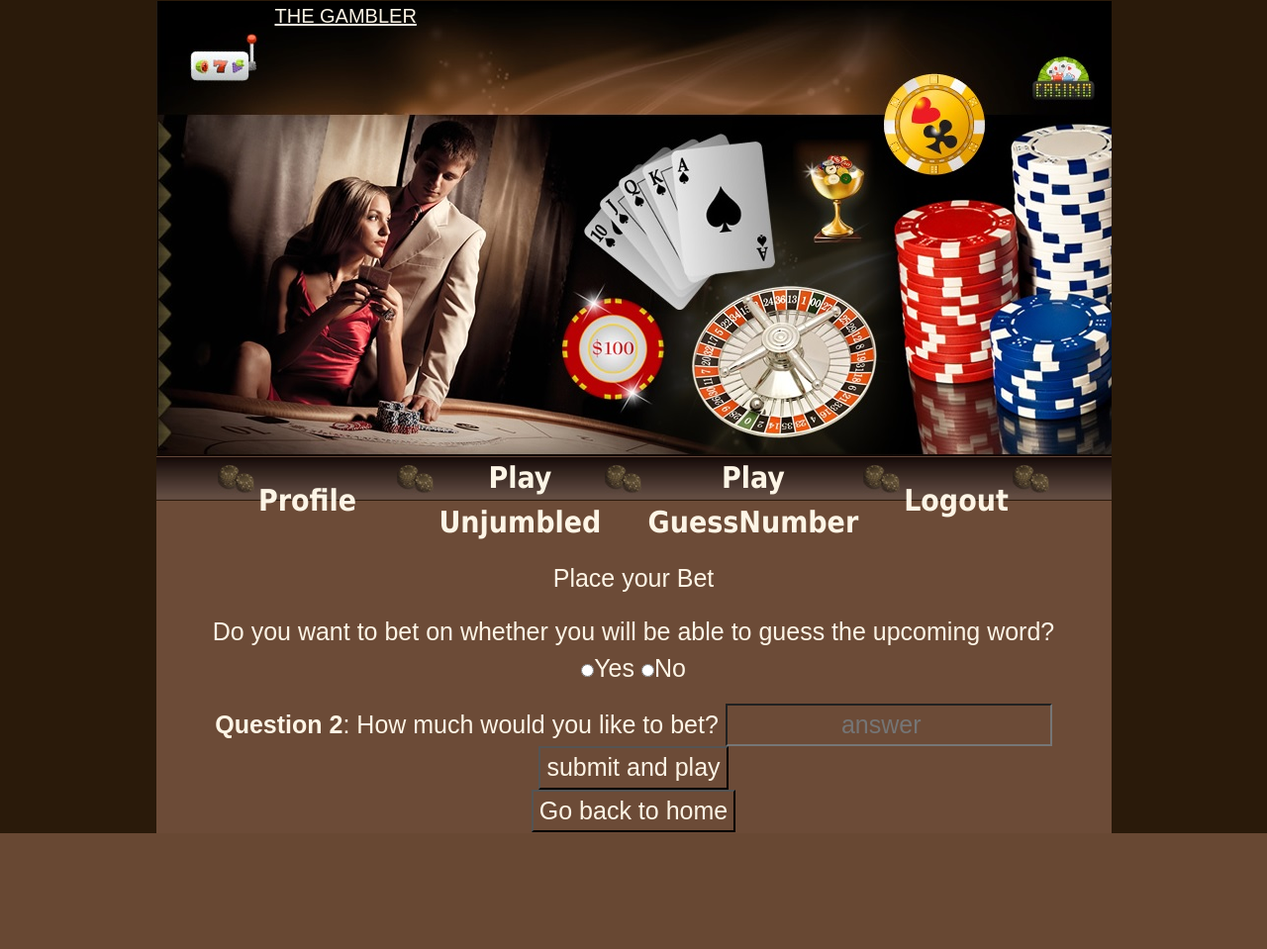
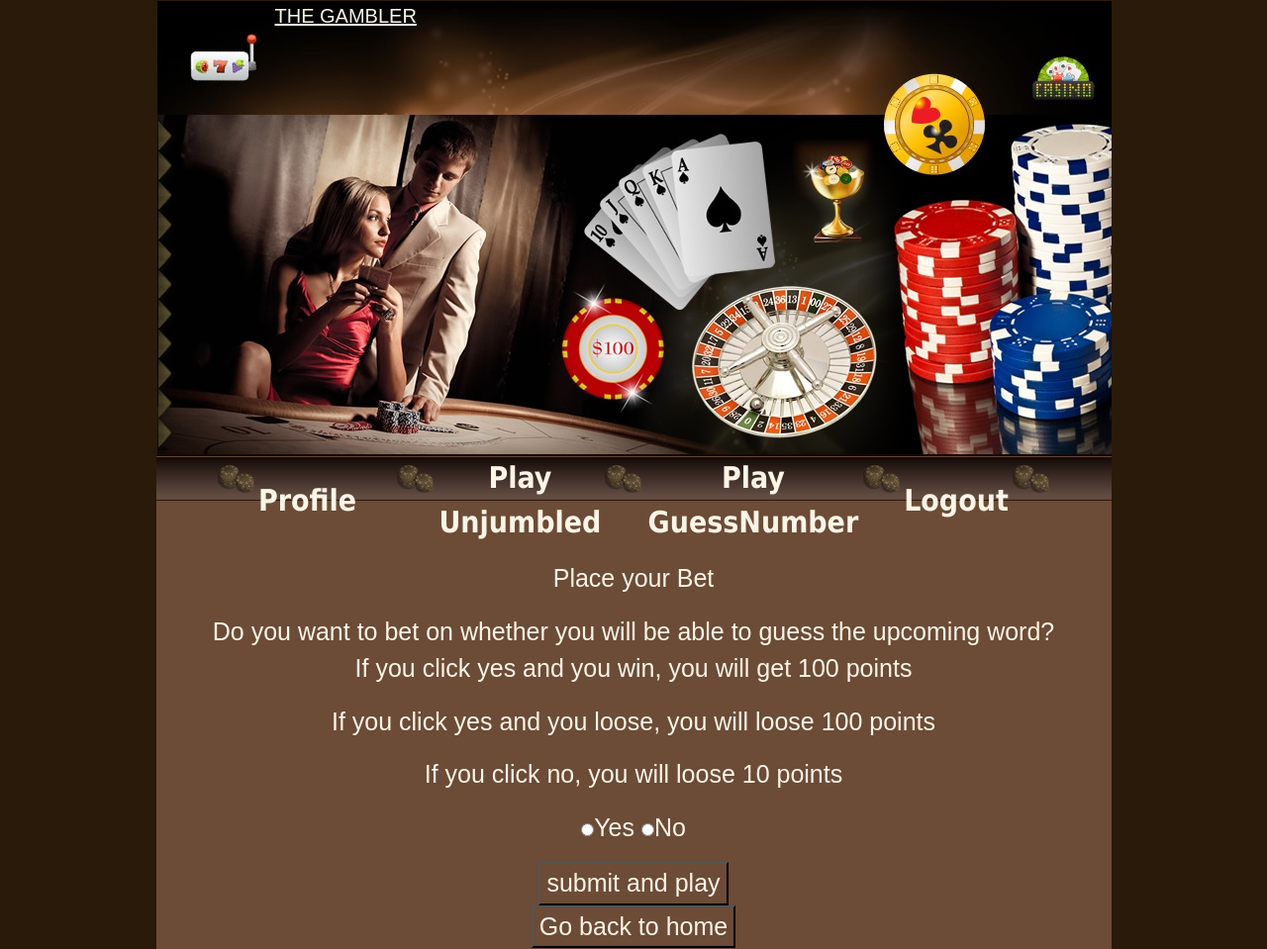
Before and after one commit to parasmehan123/theGambler, a Django app: page /placebid/ in a window 1280 px wide. Shown: the whole page at 99% size. Before the commit the page ends 842 px from the top, so only its background shows below. Run offline with Django 3.2, Linux system fonts and the light colour scheme; the visitor is signed in with stand-in values (Sample User, id 1); some libraries are stand-ins or nearby versions.

Commit message:
Update placebid.html

```diff
--- a/users/templates/users/placebid.html
+++ b/users/templates/users/placebid.html
@@ -7,12 +7,13 @@
 	<form margin="0"  style="font-size:25px;color:OldLace ;background-color:#6C4B37;" width="250px" align="centre" action="{% url 'play' %}" method="get">
 		{{ form|crispy }}
 		<STRONG style="font-size:25px;text-align:center;color:OldLace "></STRONG>Do you want to bet on whether you will be able to guess the upcoming word?
+		<p style="font-size:25px;text-align:center;color:OldLace ">If you click yes and you win, you will get 100 points</p>
+		<p style="font-size:25px;text-align:center;color:OldLace ">If you click yes and you loose, you will loose 100 points</p>
+		<p style="font-size:25px;text-align:center;color:OldLace ">If you click no, you will loose 10 points</p>
 		<p>
 		<INPUT TYPE="radio" NAME="q1" VALUE="y">Yes
 		<INPUT TYPE="radio" NAME="q1" VALUE="n">No
 		</p>
-		<STRONG style="font-size:25px;text-align:center;color:OldLace ">Question 2</STRONG>: How much would you like to bet?
-		<input align="centre" type="number" min="0" name="bet" placeholder="answer" style="font-size:25px;text-align:center;color:OldLace;background-color:#6C4B37; ">
 		<button align="centre" type="submit" style="font-size:25px;text-align:center;color:OldLace;background-color:#6C4B37; ">submit and play</button>
 	</form>
 
```
